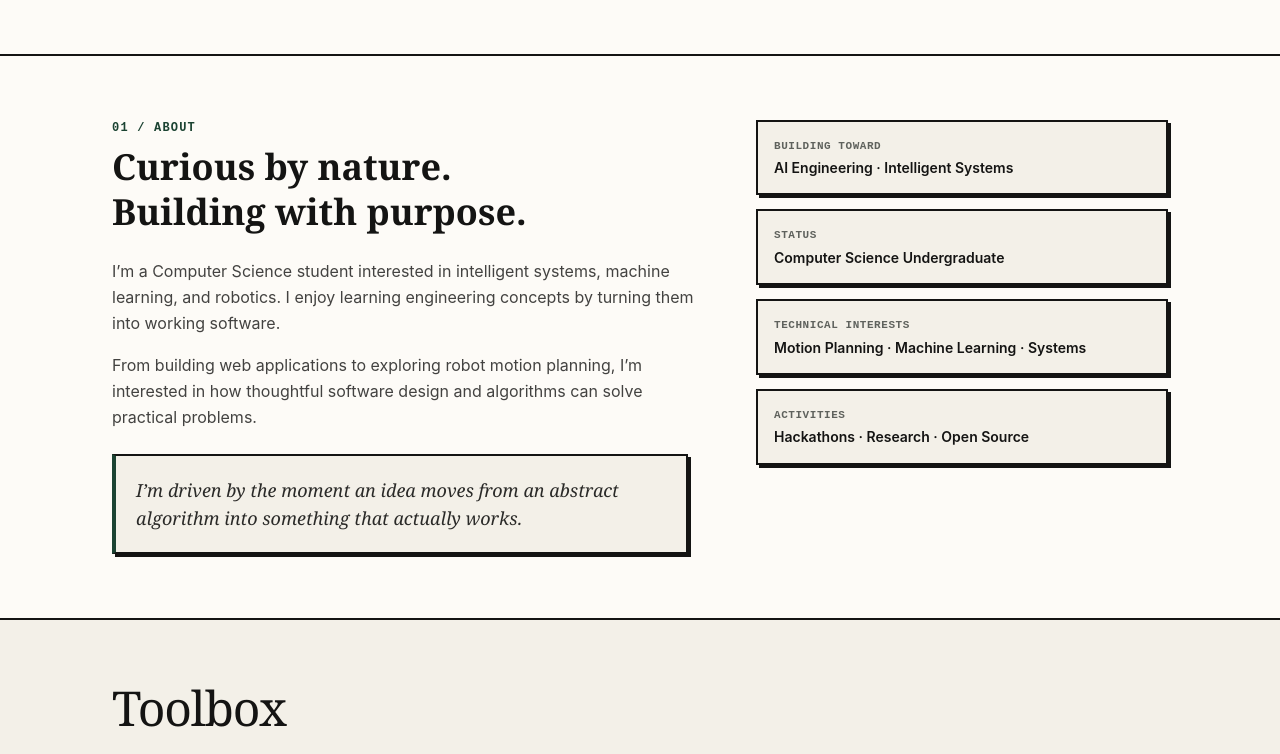
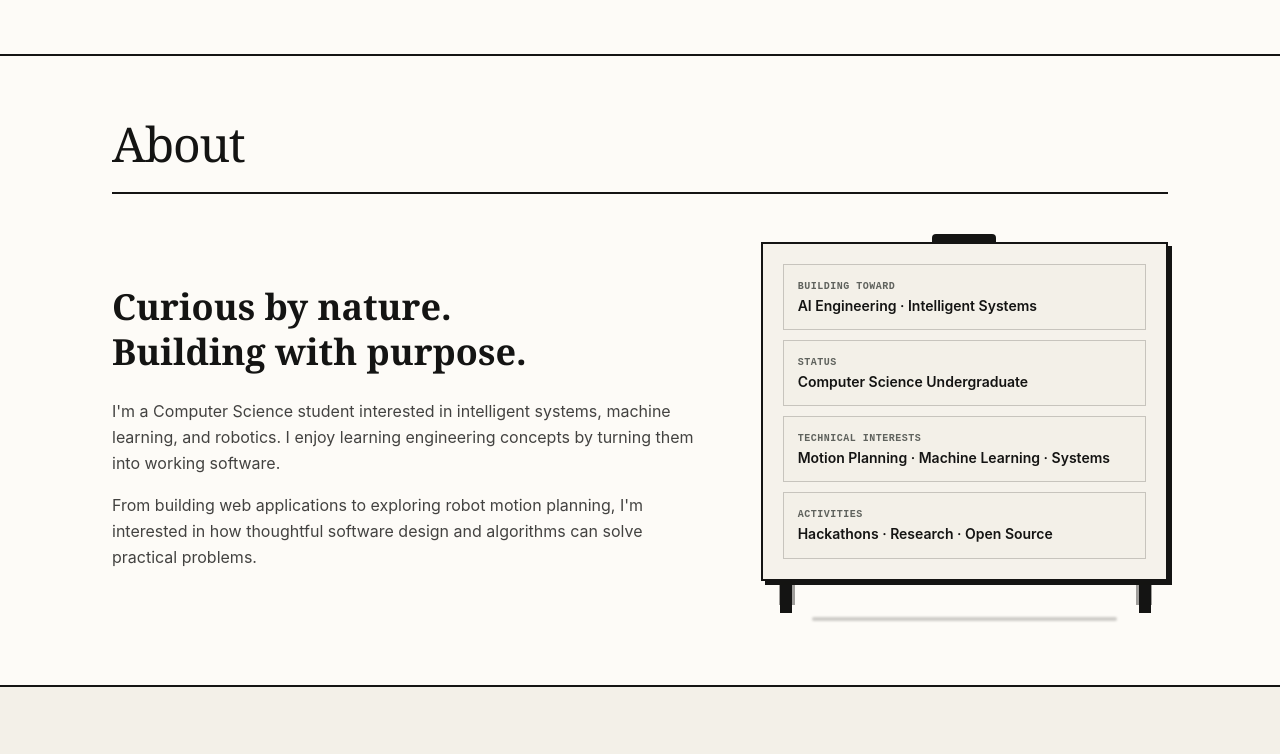
Before and after one commit to Rerishabh/rishabh-portfolio, a React (Vite) app: page / in a window 1280 px wide. Shown: the part 449-1203 px from the top of the page. Built offline with nearby package versions, Linux system fonts and the light colour scheme.

Commit message:
feat: redesign about section with architectural a-board stand and section header parity

```diff
--- a/src/components/About.tsx
+++ b/src/components/About.tsx
@@ -1,4 +1,11 @@
 import { useEffect, useRef, useState } from 'react'
+
+const CARDS = [
+  { label: 'Building Toward', value: 'AI Engineering · Intelligent Systems' },
+  { label: 'Status', value: 'Computer Science Undergraduate' },
+  { label: 'Technical Interests', value: 'Motion Planning · Machine Learning · Systems' },
+  { label: 'Activities', value: 'Hackathons · Research · Open Source' },
+]
 
 export function About() {
   const sectionRef = useRef<HTMLElement>(null)
@@ -33,49 +40,63 @@ export function About() {
       aria-labelledby="about-heading"
       className="mx-auto max-w-6xl px-6 py-12 sm:px-8 md:py-16 lg:px-12"
     >
-      <div className="grid grid-cols-1 items-start gap-8 lg:grid-cols-12 lg:gap-12">
-        <div className={`editorial-fade-up ${hasEntered ? 'is-visible' : ''} lg:col-span-7`}>
-          <p className="mb-2 font-mono text-xs font-bold uppercase tracking-widest text-accent">
-            01 / ABOUT
-          </p>
+      {/* ── Full-width section heading ── */}
+      <div className={`editorial-fade-up ${hasEntered ? 'is-visible' : ''} mb-10 border-b-2 border-ink pb-6`}>
         <h2
           id="about-heading"
+          className="font-serif text-3xl font-normal tracking-tight text-ink md:text-5xl"
+        >
+          About
+        </h2>
+      </div>
+
+      <div className="grid grid-cols-1 items-center gap-10 lg:grid-cols-12 lg:gap-14">
+        {/* ── Left: bio copy ── */}
+        <div className={`editorial-fade-up editorial-fade-up-delay-100 ${hasEntered ? 'is-visible' : ''} lg:col-span-7`}>
+          <h3
             className="mb-6 font-display text-3xl font-bold leading-tight text-ink sm:text-4xl"
           >
             <span className="block">Curious by nature.</span>
             <span className="block lg:whitespace-nowrap">
               Building with purpose.
             </span>
-          </h2>
+          </h3>
           <div className="space-y-4 font-sans text-base leading-relaxed text-ink/80">
             <p>
-            I’m a Computer Science student interested in intelligent systems,
+              I'm a Computer Science student interested in intelligent systems,
               machine learning, and robotics. I enjoy learning engineering
               concepts by turning them into working software.
             </p>
             <p>
               From building web applications to exploring robot motion planning,
-            I’m interested in how thoughtful software design and algorithms can
+              I'm interested in how thoughtful software design and algorithms can
               solve practical problems.
             </p>
           </div>
-          <blockquote className="mt-6 max-w-xl border-2 border-l-4 border-ink border-l-accent bg-surface p-5 font-serif text-base italic text-ink/90 shadow-[3px_3px_0px_#141413] sm:text-lg">
-            I’m driven by the moment an idea moves from an abstract algorithm
-            into something that actually works.
-          </blockquote>
         </div>
-        <div className="flex flex-col gap-3.5 lg:col-span-5">
-          {[
-            ['Building Toward', 'AI Engineering · Intelligent Systems', ''],
-            ['Status', 'Computer Science Undergraduate', 'editorial-fade-up-delay-100'],
-            ['Technical Interests', 'Motion Planning · Machine Learning · Systems', 'editorial-fade-up-delay-200'],
-            ['Activities', 'Hackathons · Research · Open Source', 'editorial-fade-up-delay-300'],
-          ].map(([label, value, delay]) => (
+
+        {/* ── Right: A-board pavement stand ── */}
+        <div
+          className={`editorial-fade-up editorial-fade-up-delay-100 ${hasEntered ? 'is-visible' : ''} lg:col-span-5 flex flex-col items-center`}
+        >
+          {/* Hinge / pivot bar */}
+          <div
+            aria-hidden="true"
+            className="h-2 w-16 rounded-t-sm bg-ink mx-auto"
+          />
+
+          {/* Board face */}
+          <div
+            className="relative w-full max-w-md border-2 border-ink bg-[#F5F2EB] p-5 shadow-[4px_4px_0px_#141413]"
+          >
+            {/* Inner info cards */}
+            <div className="flex flex-col gap-2.5">
+              {CARDS.map(({ label, value }) => (
                 <div
                   key={label}
-              className={`editorial-fade-up ${hasEntered ? 'is-visible' : ''} ${delay} flex flex-col justify-center border-2 border-ink bg-surface p-4 shadow-[3px_3px_0px_#141413] transition-transform hover:-translate-y-0.5 hover:shadow-[4px_4px_0px_#141413]`}
+                  className="border border-ink/20 bg-surface/80 p-3.5"
                 >
-              <p className="mb-1 font-mono text-[11px] font-bold uppercase tracking-wider text-muted">
+                  <p className="mb-0.5 font-mono text-[10px] font-bold uppercase tracking-wider text-muted">
                     {label}
                   </p>
                   <p className="text-sm font-semibold leading-snug text-ink">
@@ -85,6 +106,36 @@ export function About() {
               ))}
             </div>
           </div>
+
+          {/* Stand legs row */}
+          <div
+            aria-hidden="true"
+            className="relative flex w-full max-w-md justify-between px-4"
+          >
+            {/* Left leg stack */}
+            <div className="flex flex-col items-center">
+              {/* rear/angled support – slightly wider, tucked behind */}
+              <div className="w-4 h-6 bg-ink/40 -mb-5 ml-0.5" />
+              {/* front leg */}
+              <div className="w-3 h-7 bg-ink" />
+            </div>
+
+            {/* Right leg stack */}
+            <div className="flex flex-col items-center">
+              {/* rear/angled support */}
+              <div className="w-4 h-6 bg-ink/40 -mb-5 -ml-0.5" />
+              {/* front leg */}
+              <div className="w-3 h-7 bg-ink" />
+            </div>
+          </div>
+
+          {/* Ground shadow */}
+          <div
+            aria-hidden="true"
+            className="mt-1 h-1 w-3/4 max-w-xs mx-auto rounded-full bg-ink/20 blur-[1px]"
+          />
+        </div>
+      </div>
     </section>
   )
 }
```
Lines whose indentation alone changed are shown as unchanged.
